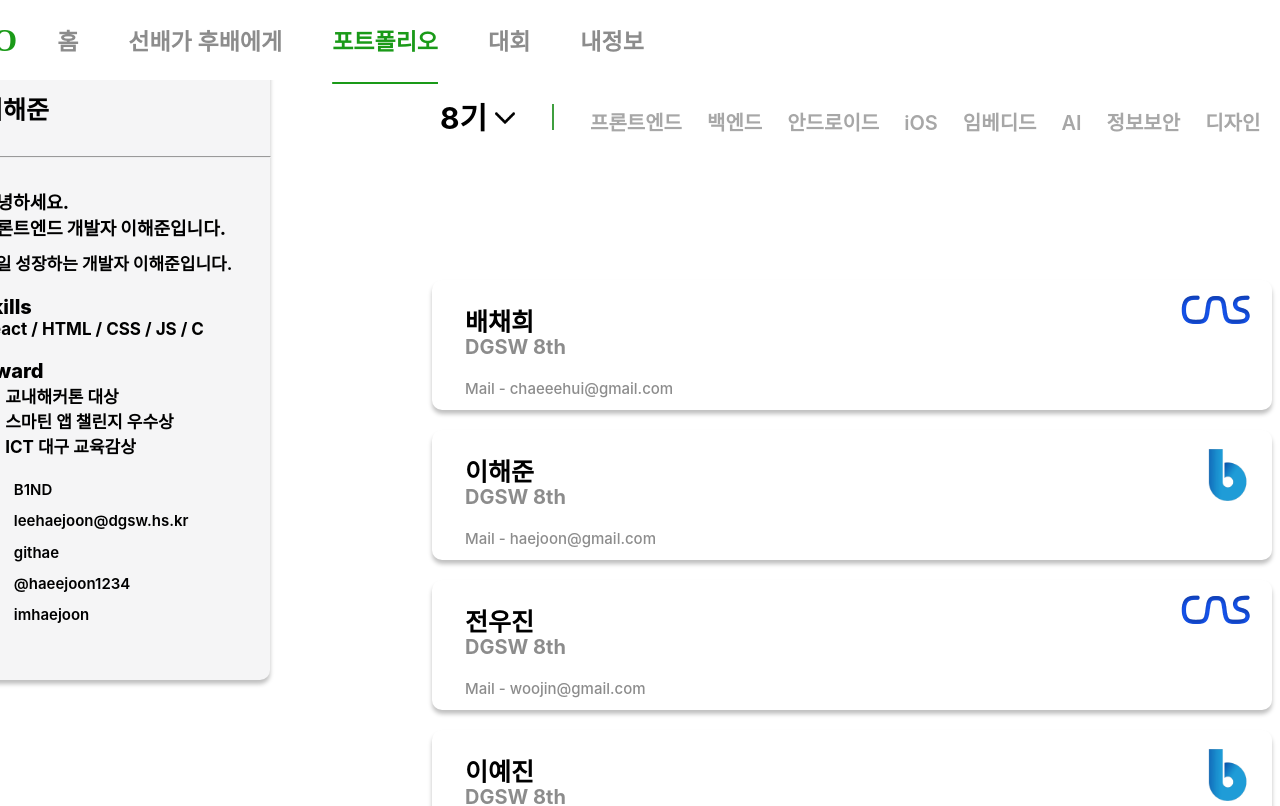
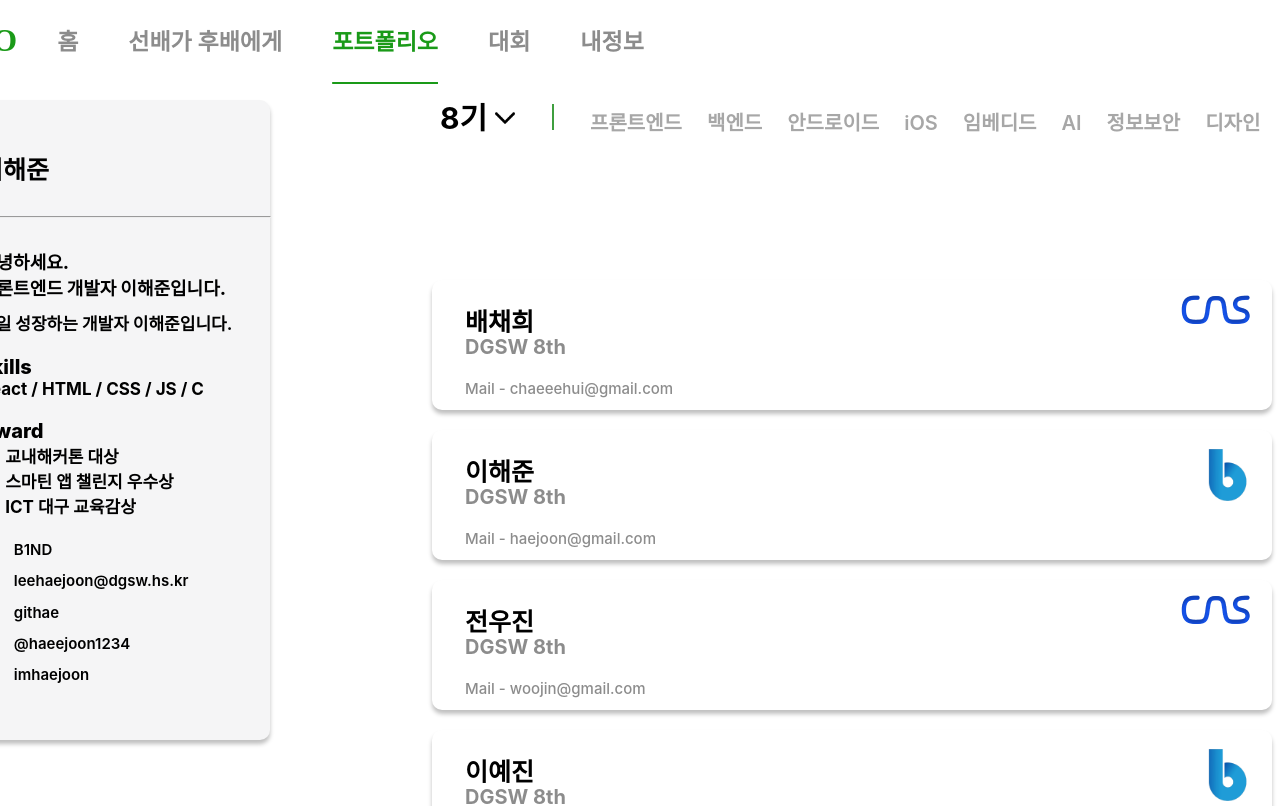
Before and after one commit to Sopo2023/SOPO_FRONTLAST, a React (Create React App) app in the folder SOPOLAST/: page /portfolio in a window 1280 px wide. Shown: the top 806 px of the page. Built offline with nearby package versions, Linux system fonts and the light colour scheme.

Commit message:
🐛 ::	버그 수정

```diff
--- a/SOPOLAST/src/Components/Sidebar/side.css
+++ b/SOPOLAST/src/Components/Sidebar/side.css
@@ -20,13 +20,19 @@
 
 
 .proBox_2{
-    display: flex;
+    /* display: flex;
     justify-content: flex-end;
     align-items: center;
     position: absolute;
 
     height: 90vh;
-    width: 45vh;
+    width: 45vh; */
+
+    margin-top: 100px;
+    margin-left: 40px;
+
+    position: absolute;
+
   }
 
   .boxContents{
```
